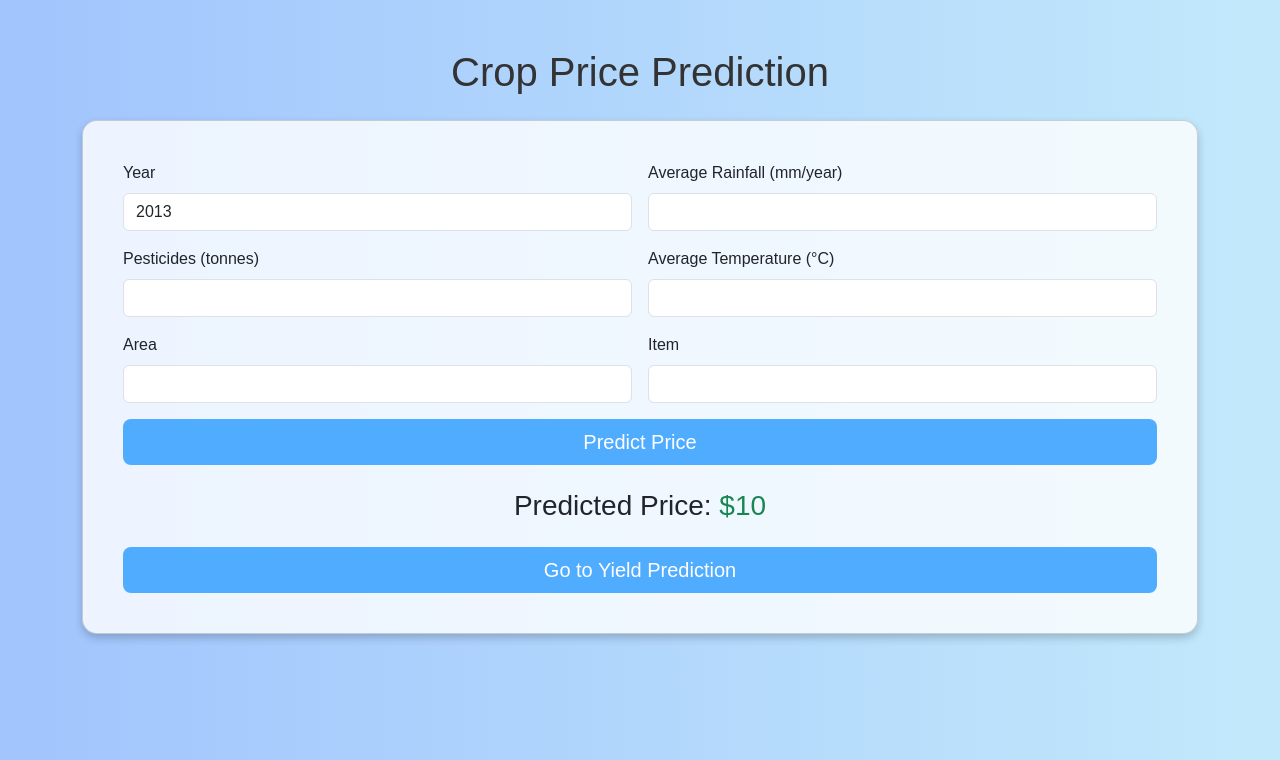
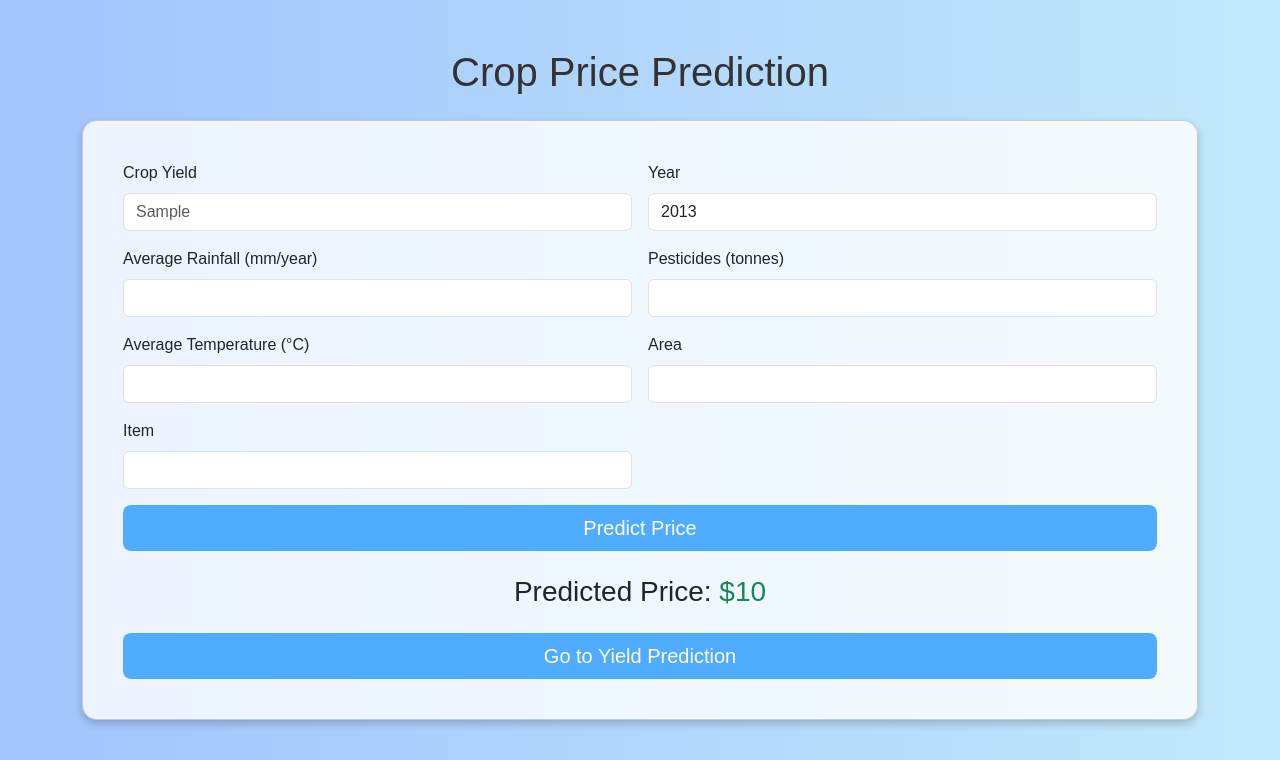
Before and after one commit to 18sharath/Crop-yield-predictor-Machine-learning-Project, a Flask app: template templates/price.html in a window 1280 px wide. Shown: the top 760 px of the page. Run offline with Flask 3, Linux system fonts and the light colour scheme; the template is opened without the code that fills it: most values are stand-ins (such as "Sample title", 1, 10 or a date in 2020); parts of the project's set-up code (start-up, migrations or seed data) failed here and were passed over.

Commit message:
everything in yield working fine and price model done

```diff
--- a/app.py
+++ b/app.py
@@ -1,15 +1,16 @@
 import numpy as np
 import pickle
-from flask import Flask, request, render_template
-
+from flask import Flask, request, render_template,session
+import pandas as pd
 # Load models
-best_model_yield = pickle.load(open('yield_model.pkl', 'rb'))
-best_model_price = pickle.load(open('price_model.pkl', 'rb'))
-preprocessor = pickle.load(open('preprocessor.pkl', 'rb'))
+best_model_yield = pickle.load(open('best_model_yield.pkl', 'rb'))
+best_model_price = pickle.load(open('best_model_price.pkl', 'rb'))
+preprocessor=pickle.load(open('preprocessor.pkl','rb'))
+preprocessor_price = pickle.load(open('preprocessor_price.pkl', 'rb'))
 
 # Flask app
 app = Flask(__name__)
-
+app.secret_key = 'your_secret_key'
 @app.route('/')
 def index():
     return render_template('index.html')
@@ -24,10 +25,11 @@ def predict():
         Area = request.form['Area']
         Item = request.form['Item']
 
-        features = np.array([[Area, Item, Year, average_rain_fall_mm_per_year, pesticides_tonnes, avg_temp]], dtype=object)
+        # features = np.array([[Area, Item, Year, average_rain_fall_mm_per_year, pesticides_tonnes, avg_temp]], dtype=object)
+        features = pd.DataFrame([[Area, Item, Year, average_rain_fall_mm_per_year, pesticides_tonnes, avg_temp]],  columns=['Area', 'Item', 'Year', 'average_rain_fall_mm_per_year', 'pesticides_tonnes', 'avg_temp'])
         transformed_features = preprocessor.transform(features)
         predicted_value = best_model_yield.predict(transformed_features).reshape(1, -1)
-
+        session['predicted_value'] = predicted_value
         return render_template('index.html', prediction=predicted_value)
 
 @app.route('/price', methods=['GET', 'POST'])
@@ -39,13 +41,13 @@ def price():
         avg_temp = float(request.form['avg_temp'])
         Area = request.form['Area']
         Item = request.form['Item']
-
-        features = np.array([[Area, Item, Year, average_rain_fall_mm_per_year, pesticides_tonnes, avg_temp]], dtype=object)
-        transformed_features = preprocessor.transform(features)
+        crop_yield=request.form['crop_yield']
+        features = pd.DataFrame([[Area, Item, Year,crop_yield, average_rain_fall_mm_per_year, pesticides_tonnes, avg_temp]], columns=['Area', 'Item', 'Year','crop_yield','average_rain_fall_mm_per_year', 'pesticides_tonnes', 'avg_temp'])
+        transformed_features = preprocessor_price.transform(features)
         predicted_price = best_model_price.predict(transformed_features).reshape(1, -1)
 
         return render_template('price.html', price_prediction=predicted_price)
-    return render_template('price.html')
+    return render_template('price.html' ,predicted_value=predicted_value)
 
 if __name__ == "__main__":
     app.run(debug=True)
--- a/templates/price.html
+++ b/templates/price.html
@@ -32,6 +32,16 @@
             <div class="card-body">
                 <form action="/price" method="post">
                     <div class="row g-3">
+                        <div class="col-md-6">
+                            <label for="crop_yield" class="form-label">Crop Yield</label>
+                            <input
+                                type="number"
+                                class="form-control"
+                                name="crop_yield"
+                                placeholder="{{ predicted_value }}"
+                                required>
+                        </div>
+
                         <div class="col-md-6">
                             <label for="Year" class="form-label">Year</label>
                             <input type="number" class="form-control" name="Year" value="2013" required>
```
Also changed, not shown: 10 other files.
